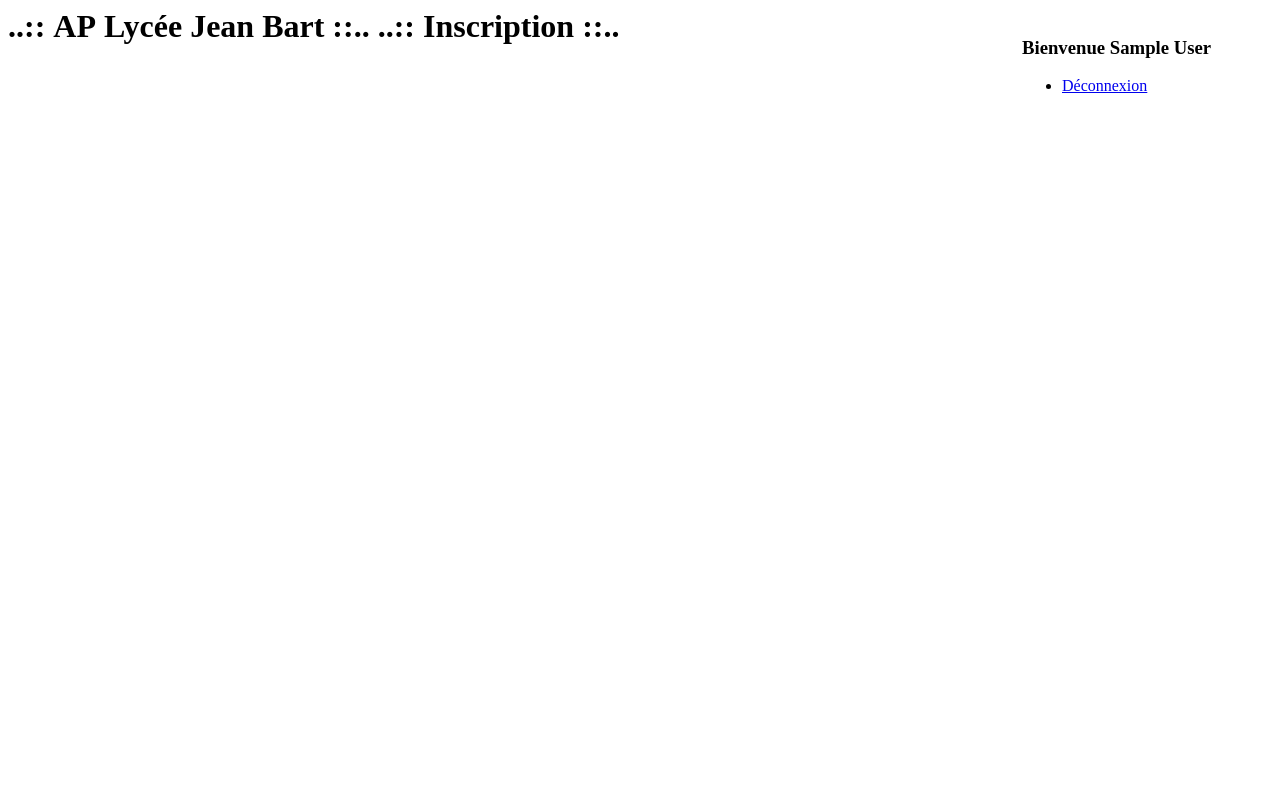
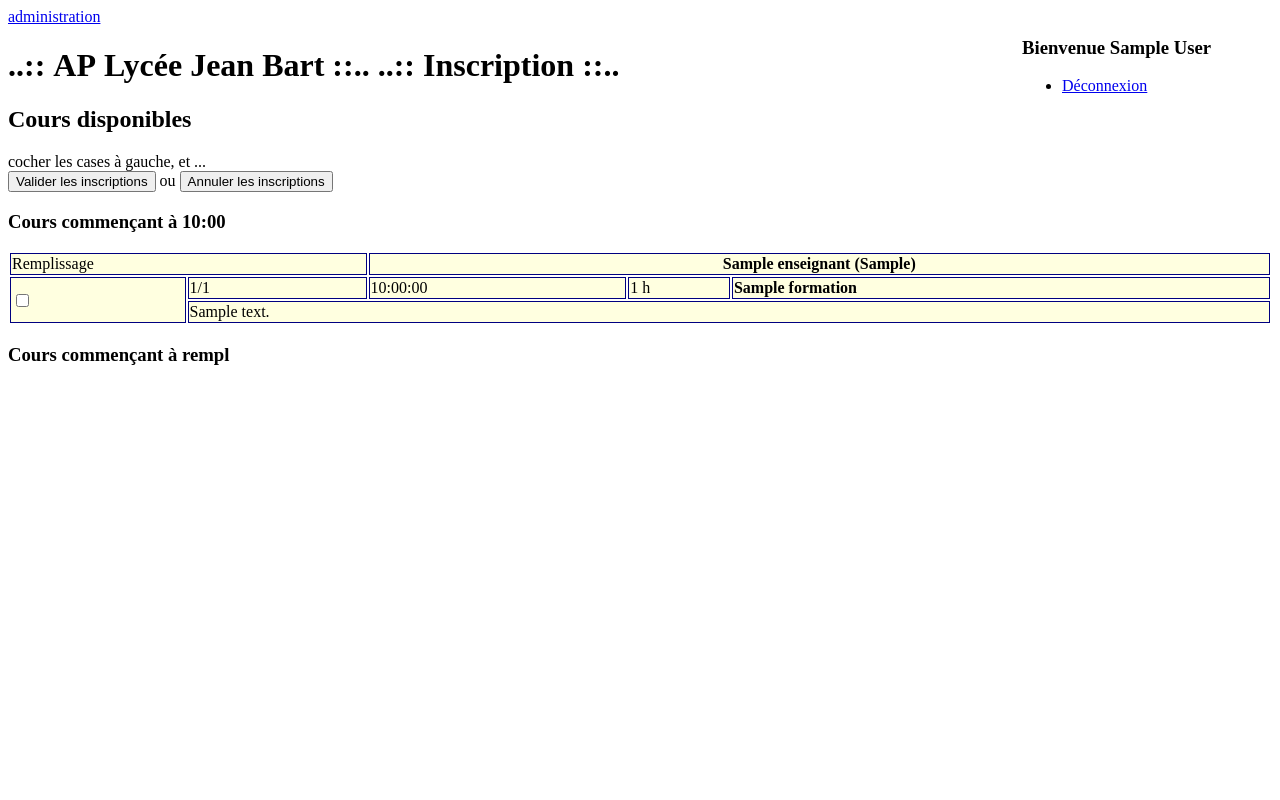
Before and after one commit to georgesk/aperho, a Django app: page / in a window 1280 px wide. Run offline with Django 3.2, Linux system fonts and the light colour scheme; a user stored in the database is signed in; tables that the repository leaves empty hold one stand-in row (values such as "Sample post"); some libraries are stand-ins or nearby versions.

Commit message:
étendu la page d'accueil

```diff
--- a/aperho/aperho/home.py
+++ b/aperho/aperho/home.py
@@ -5,11 +5,42 @@
 from django.http import HttpResponse, HttpResponseRedirect
 from django.contrib.auth.hashers import *
 
+from votes.models import Cours, Inscription
+
 def index_admin(request):
     return render(request, "home_admin.html")
 
 def index(request):
     if request.user.is_authenticated():
-        return render(request, "home.html")
+        cours=list(Cours.objects.all())
+        ## On enrichit les cours avec le remplissage actuel de chacun
+        for c in cours:
+            inscriptions=Inscription.objects.filter(cours=c)
+            c.inscriptions=[i.etudiant for i in inscriptions]
+        ## on s'assure qu'il y a bien deux horaires, pas plus, pas moins
+        horaires=sorted(list(set([str(c.horaire) for c in cours])))
+        while len(horaires) < 2:
+            horaires.append("remplissage_{}".format(len(horaires)))
+        assert len(horaires)==2
+        ## on sépare les cours selon les deux horaires
+        return render(
+            request,
+            "home.html",
+            {
+                "tousLesCours": [
+                    {
+                        "cours": [c for c in cours
+                                  if str(c.horaire)==horaires[0]],
+                        "horaire": horaires[0][:5]
+                    },
+                    {
+                        "cours": [c for c in cours
+                                  if str(c.horaire)==horaires[1]],
+                        "horaire": horaires[1][:5]
+                    },
+                ],
+                "horaires" : horaires,
+            }
+        )
     else:
         return HttpResponseRedirect("/login/")
--- a/aperho/votes/models.py
+++ b/aperho/votes/models.py
@@ -41,9 +41,10 @@
     enseignant = models.ForeignKey('Enseignant')
     horaire    = models.ForeignKey('Horaire')
     formation  = models.ForeignKey('Formation')
+    capacite   = models.IntegerField(default=18)
 
     def __str__(self):
-        return "{} {} {}".format(self.horaire, self.enseignant, self.formation)
+        return "{} {} {} (max={})".format(self.horaire, self.enseignant, self.formation, self.capacite)
 
 class Inscription(models.Model):
     etudiant   = models.ForeignKey('Etudiant')
--- /dev/null
+++ b/aperho/votes/static/votes/js/changeCours.js
@@ -0,0 +1,13 @@
+/**
+ * Fonctions à appeler pour vérifier que les cours demandés
+ * par un étudiant sont compatibles avec les règles
+ **/
+
+function check(n){
+    alert("changement d'état d'une case à cocher (cours n° "+n+")");
+    var ok=false; // approuve/n'approuve pas le changement
+    if (!ok){ // on désapprouve.
+	var cb=$("#cours_"+n)[0];
+	cb.checked=!cb.checked; // retour en arrière
+    }
+}
--- a/aperho/votes/templates/home.html
+++ b/aperho/votes/templates/home.html
@@ -5,14 +5,16 @@
     </script>
     <script type="text/javascript" src="/static/votes/js/jquery-ui/jquery-ui.js">
     </script>
-    <script>
+    <script type="text/javascript">
       $( function() { // lancement après le chargement
       $( "#userinfo" ).accordion({
         collapsible: true,
         active: false,
       });
       } );
-  </script>
+    </script>
+    <script type="text/javascript" src="/static/votes/js/changeCours.js">
+    </script>
 
     <link rel="stylesheet" type="text/css" href="/static/votes/js/jquery-ui/css/smoothness/jquery-ui.css"/>
     <link rel="stylesheet" type="text/css" href="/static/votes/css/stylevotes.css"/>
@@ -27,7 +29,50 @@
 	<li><a href="/logout/">Déconnexion</a></li>
       </ul>
     </div>
+    {% if user.is_superuser %}
+    <a href="/admin/">administration</a>
+    {% endif %}
     <h1>..:: AP Lycée Jean Bart ::.. ..:: Inscription ::..</h1>
+    <h2>Cours disponibles</h2>
+    cocher les cases à gauche, et ...<br/>
+    <button type="button" onclick="valideCours()">
+      Valider les inscriptions
+    </button>
+    ou
+    <button type="button" onclick="annuleCours()">
+      Annuler les inscriptions
+    </button>
+    {% for coursHoraire in tousLesCours %}
+    <h3>Cours commençant à {{coursHoraire.horaire}}</h3>
+    <table style="width: 100%">
+     {% for c in coursHoraire.cours %}
+     <tr>
+       <td colspan="2">
+	 Remplissage
+       </td>
+       <th colspan="3" class="profsalle">
+	 {{c.enseignant}}
+       </th>
+      </tr>
+      <tr>
+	<td rowspan="2">
+	  <input type="checkbox" id="cours_{{c.id}}" name="cours_{{c.id}}" onchange="check({{c.id}})"/>
+	</td>
+	<td>
+	  {{c.inscriptions| length}}/{{c.capacite}}
+	</td>
+	<td>{{c.horaire}}</td>
+	<td>{{c.formation.duree}} h</td>
+	<td style="font-weight: bold;">
+	  {{c.formation.titre}}
+	</td>
+      </tr>
+      <tr>
+	<td colspan="5" class="contenuap">{{c.formation.contenu}}</td>
+      </tr>
+      {% endfor %}
+    </table>
+    {% endfor %}
     {% endif %}
   </body>
 </html>
--- a/aperho/votes/templates/registration/login.html
+++ b/aperho/votes/templates/registration/login.html
@@ -3,7 +3,7 @@
 <title>Aperho : authentification</title>
 </head>
 <body>
-<h1>..:: AP Lycée Jean Bart ::.. ..:: Authentification ::..</h1>
+<h1>..:: AP Lycée Jean Bart ::.. ..:: Authentification ::..</h1>
 {% if form.has_errors %}
 <p>Nom d'utilisateur et/ou mot de passe incorrects. Veuillez recommencer.</p>
 {% endif %}
```
Also changed, not shown: aperho/votes/migrations/0004_auto_20160925_0924.py (added).
